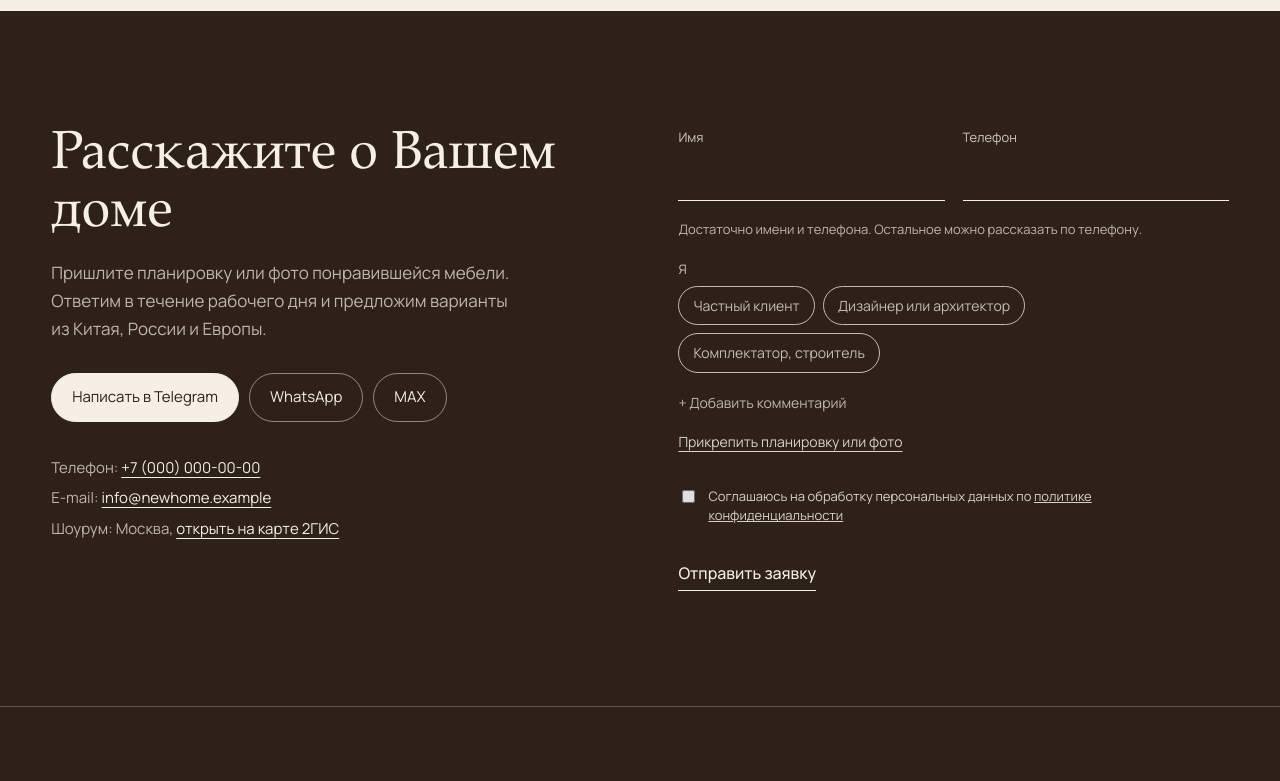
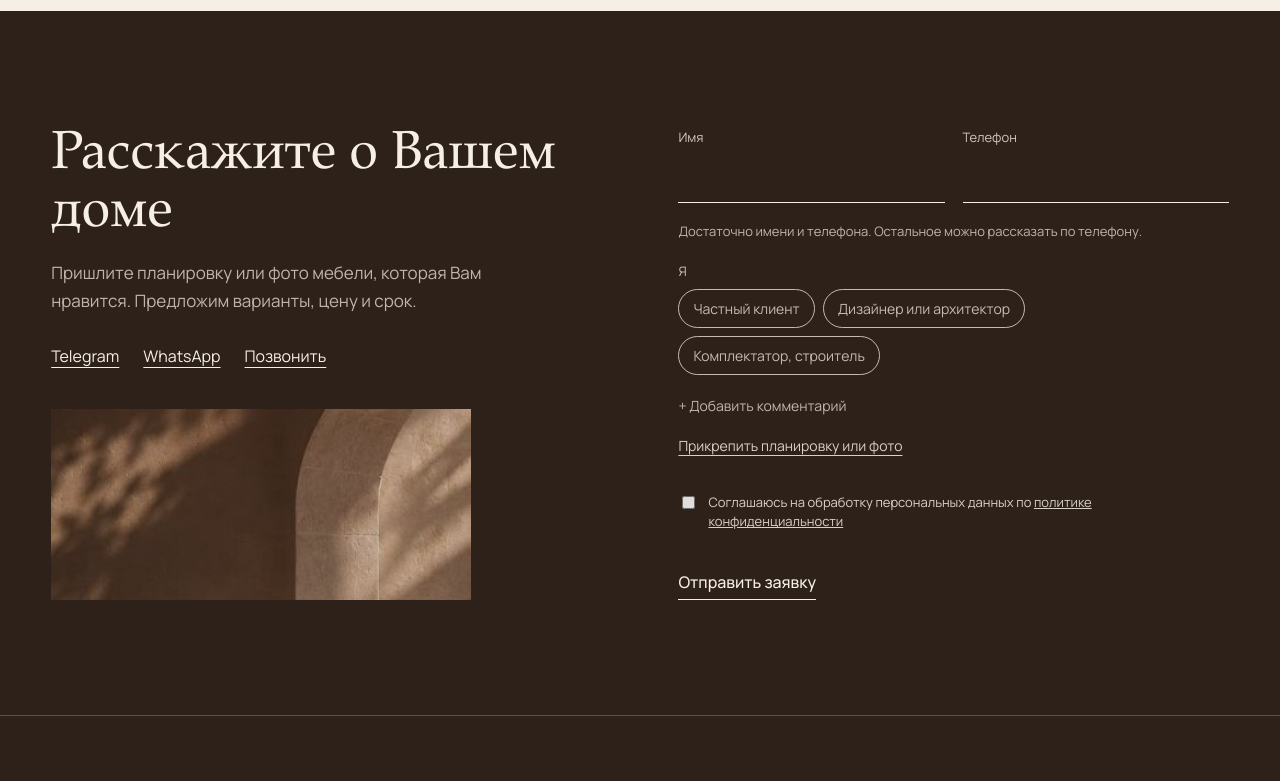
Before and after one commit to mnvlv/newhome-concepts, a plain HTML site: page prototype/index.html in a window 1280 px wide. Shown: the part 7494-8275 px from the top of the page. Drawn offline with Linux system fonts and the light colour scheme; a web font is replaced by a local one.

Commit message:
Прототип: левая колонка заявки как в варианте D
Co-Authored-By: Claude Opus 5.5 <noreply@anthropic.com>

```diff
--- a/prototype/index.html
+++ b/prototype/index.html
@@ -177,13 +177,9 @@
     <div class="wrap">
       <div>
         <h2 class="h2" id="contact-h">Расскажите о Вашем доме</h2>
-        <p class="lead">Пришлите планировку или фото понравившейся мебели. Ответим в течение рабочего дня и предложим варианты из Китая, России и Европы.</p>
-        <div class="messengers"><a href="#">Написать в Telegram</a><a href="#">WhatsApp</a><a href="#">MAX</a></div>
-        <div class="reach">
-          <span>Телефон: <a href="tel:+70000000000">+7 (000) 000-00-00</a></span>
-          <span>E-mail: <a href="mailto:info@newhome.example">info@newhome.example</a></span>
-          <span>Шоурум: Москва, <a href="https://2gis.ru/moscow" target="_blank" rel="noopener">открыть на карте 2ГИС</a></span>
-        </div>
+        <p class="lead">Пришлите планировку или фото мебели, которая Вам нравится. Предложим варианты, цену и срок.</p>
+        <div class="messengers"><a href="#">Telegram</a><a href="#">WhatsApp</a><a href="tel:+70000000000">Позвонить</a></div>
+        <img class="arch" src="../assets/img/shadow-arch.jpg" alt="" loading="lazy">
       </div>
       <form class="form" action="#" novalidate>
         <div class="row">
--- a/prototype/proto.css
+++ b/prototype/proto.css
@@ -236,11 +236,10 @@
 .contact { --chip-on: var(--brown-deep); }
 .contact .wrap { display: grid; grid-template-columns: 1fr 1fr; gap: clamp(40px, 6vw, 96px); }
 .contact .lead { color: var(--soft); }
-.contact .messengers { display: flex; flex-wrap: wrap; gap: 10px; margin-top: 30px; }
-.contact .messengers a { text-decoration: none; padding: 11px 20px; border: 1px solid rgba(246,239,229,.5); border-radius: 999px; font-size: 15px; }
-.contact .messengers a:first-child { background: var(--cream); color: var(--brown-deep); border-color: var(--cream); }
-.contact .reach { margin-top: 34px; display: grid; gap: 6px; color: var(--soft); font-size: 15px; }
-.contact .reach a { color: var(--cream); text-underline-offset: 4px; }
+/* Левая колонка заявки — как в варианте D */
+.contact .messengers { display: flex; flex-wrap: wrap; gap: 24px; margin-top: 28px; }
+.contact .messengers a { text-underline-offset: 5px; }
+.contact .arch { margin-top: 40px; width: 100%; max-width: 420px; aspect-ratio: 383 / 174; object-fit: cover; opacity: .8; }
 .req { font-size: 13px; color: var(--soft); }
 .attach { justify-self: start; background: none; border: 0; padding: 0; color: inherit; font: 400 14px var(--sans); cursor: pointer;
   text-decoration: underline; text-underline-offset: 4px; opacity: .85; }
```
